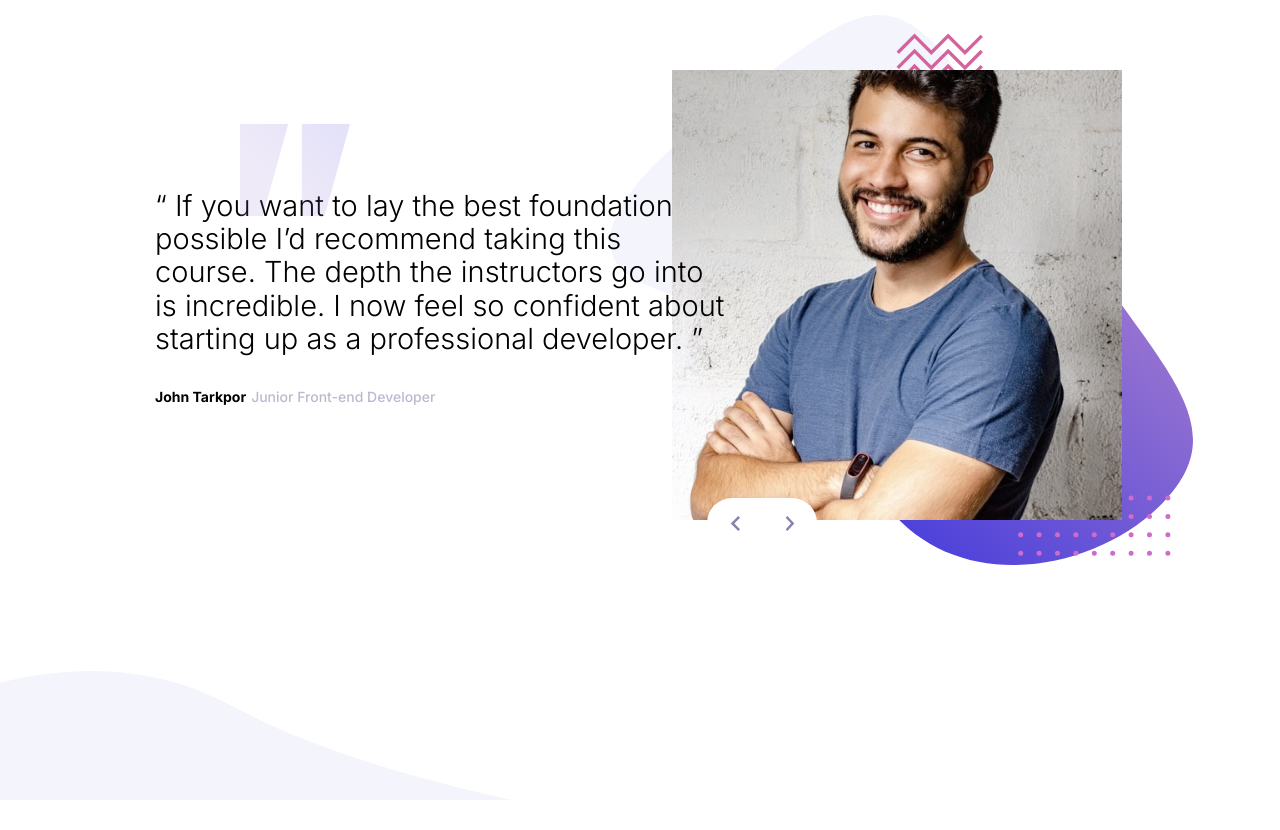
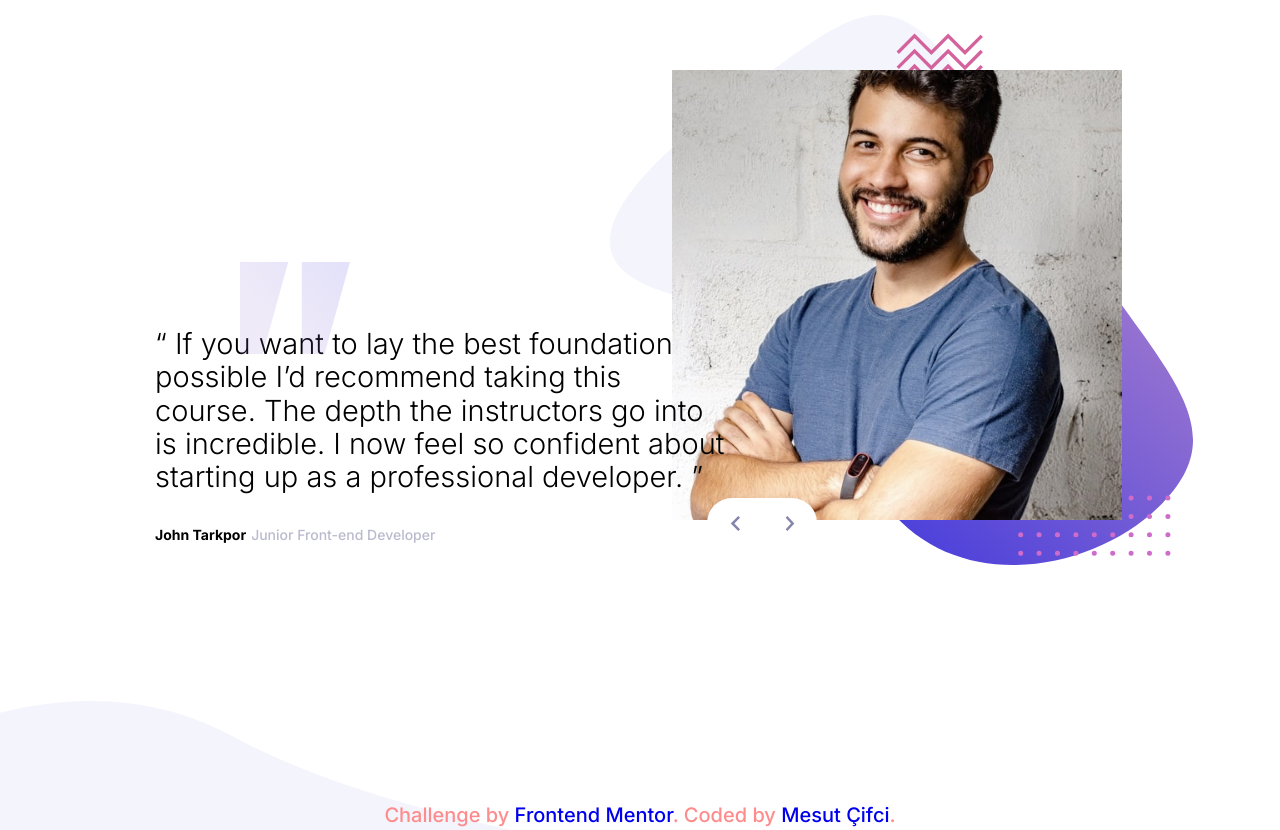
Before and after one commit to mesutcifci/Frontend-Mentor-Challenges, a plain HTML site: page coding-bootcamp-testimonials-slider-master/index.html in a window 1280 px wide. Both pictures are taken after a click on the button 734 px from the left and 523 px from the top of the page. Before the commit the page ends 800 px from the top, so only its background shows below. Drawn offline with Linux system fonts and the light colour scheme.

Commit message:
coding bootcamp testimonials slider updated
-slider issue fixed
-footer added
-obsolete container element removed

```diff
--- a/coding-bootcamp-testimonials-slider-master/css/style.css
+++ b/coding-bootcamp-testimonials-slider-master/css/style.css
@@ -16,8 +16,8 @@ html {
 }
 
 html, body {
-    width: 100%;
-    height: 100%;
+    min-height: 100vh;
+    max-width: 1440px;
 }
 
 body {
@@ -35,15 +35,23 @@ a {
 main {
     box-sizing: border-box;
     padding-top: 70px;
-    height: 100%;
-}
-
-.container {
+    height: 100vh;
     display: flex;
     justify-content: center;
 }
 
-/* CONTAINER - SLIDER */
+
+
+footer {
+    color: rgb(255, 140, 140);
+    font-weight: 400;
+    font-size: 2rem;
+    min-height: 30px;
+    line-height: 30px;
+    text-align: center;
+}
+
+/* MAIN - SLIDER */
 
 .slider {
     display: grid;
@@ -56,6 +64,7 @@ main {
 
 .image-and-icons {
     position: relative;
+    height: max-content;
     width: max-content;
     grid-column: 2 / 3;
     grid-row: 1 / 2;
@@ -257,11 +266,16 @@ main {
     }
 }
 
+@media(max-width:515px) {
+    .writer-info {
+        margin-bottom: 20px;
+    }
+}
+
 /* XSMALL VIEW */
 
 @media(max-width:380px) {
     .slider {
-        border: 1px solid;
         padding-left: 0px;
         margin-left: auto;
         margin-right: auto;
--- a/coding-bootcamp-testimonials-slider-master/index.html
+++ b/coding-bootcamp-testimonials-slider-master/index.html
@@ -18,7 +18,6 @@
 
 <body>
   <main>
-    <div class="container">
     <div id="page-tanya" class="slider">
       <div class="image-and-icons">
         <img class="background-pattern" src="./images/pattern-bg.svg" alt="background">
@@ -81,16 +80,13 @@
         </div>
       </div>
     </div>
-    </div>
   </main>
 
-  <!--
   <footer>
     Challenge by
     <a class="link" href="https://www.frontendmentor.io?ref=challenge" target="_blank">Frontend Mentor</a>. Coded by <a
       class="link" href="https://github.com/mesutcifci">Mesut Çifci</a>.
   </footer>
-  -->
 
 </body>
 
--- a/coding-bootcamp-testimonials-slider-master/index.js
+++ b/coding-bootcamp-testimonials-slider-master/index.js
@@ -4,20 +4,10 @@ let buttons = Array.from(document.getElementsByClassName("button"));
 let tanya = document.getElementById("page-tanya");
 let john = document.getElementById("page-john");
 
-/*
-for (let i = 0; i < 2; i++) {
+for (let i = 0; i <= 3; i++) {
     buttons[i].addEventListener("click", () => {
         tanya.classList.toggle("hide");
         john.classList.toggle("hide");
         console.log("clicked");
     });
 }
-*/
-
-buttons.forEach(
-    addEventListener("click", () => {
-        tanya.classList.toggle("hide");
-        john.classList.toggle("hide");
-        console.log("clicked");
-    })
-);
```
Lines whose indentation alone changed are shown as unchanged.
